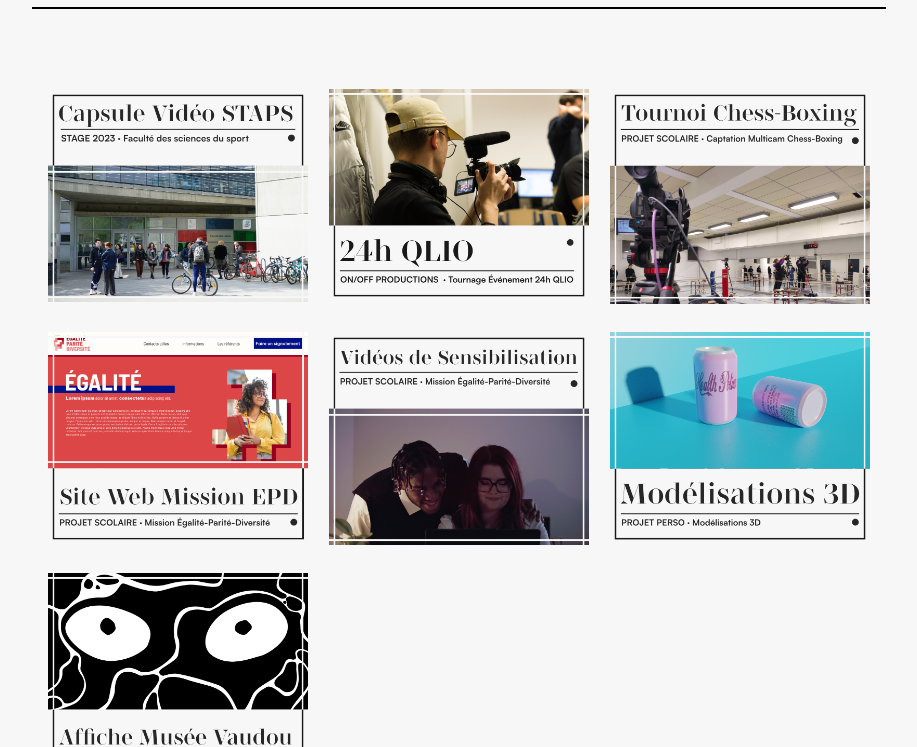
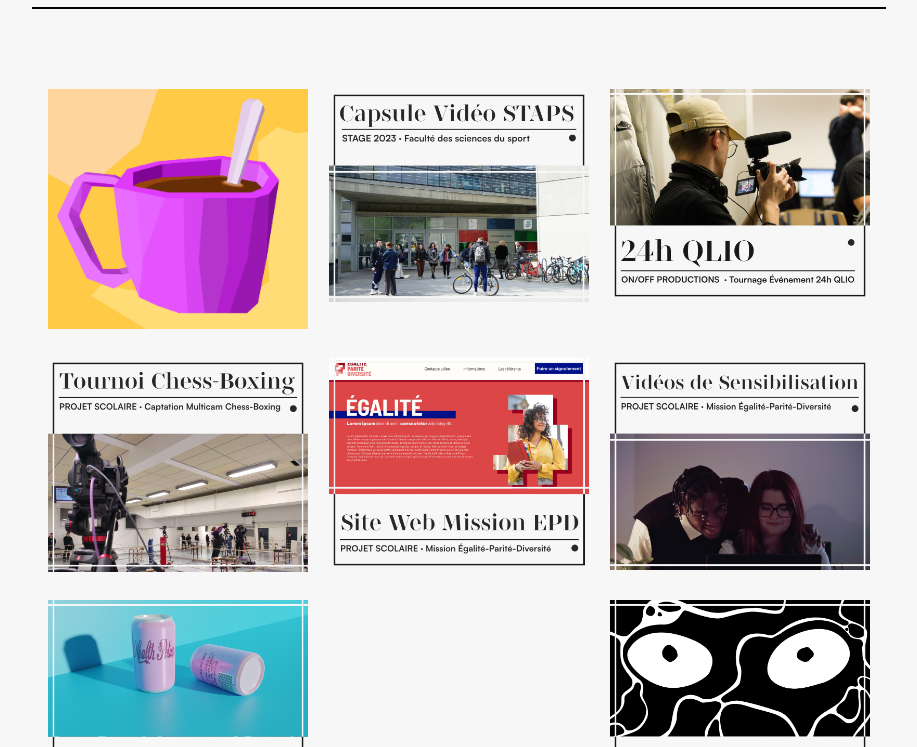
Before and after one commit to LouCouzinet/LouCouzinet.portfolio, a website: page index.html in a window 1280 px wide. Shown: the part 53-800 px from the top of the page, without its empty margins (181-1098 px from the left). Drawn offline with Linux system fonts and the light colour scheme.

Commit message:
Update index.html

```diff
--- a/index.html
+++ b/index.html
@@ -77,6 +77,9 @@
 
 
             <section class="w-full flex gap-y-4 lg:px-4 lg:gap-y-7 flex-wrap  justify-between">
+                <div class=" h-fit w-[48%] lg:w-[31.666667%]">
+                    <a href="staps.html"> <img class="object-fill" src="img/ILLU_COFFEE.jpg" /></a>
+                </div>
                 <div class=" h-fit w-[48%] lg:w-[31.666667%]">
                     <a href="staps.html"> <img class="object-fill" src="img/min_staps.jpg" /></a>
                 </div>
```
